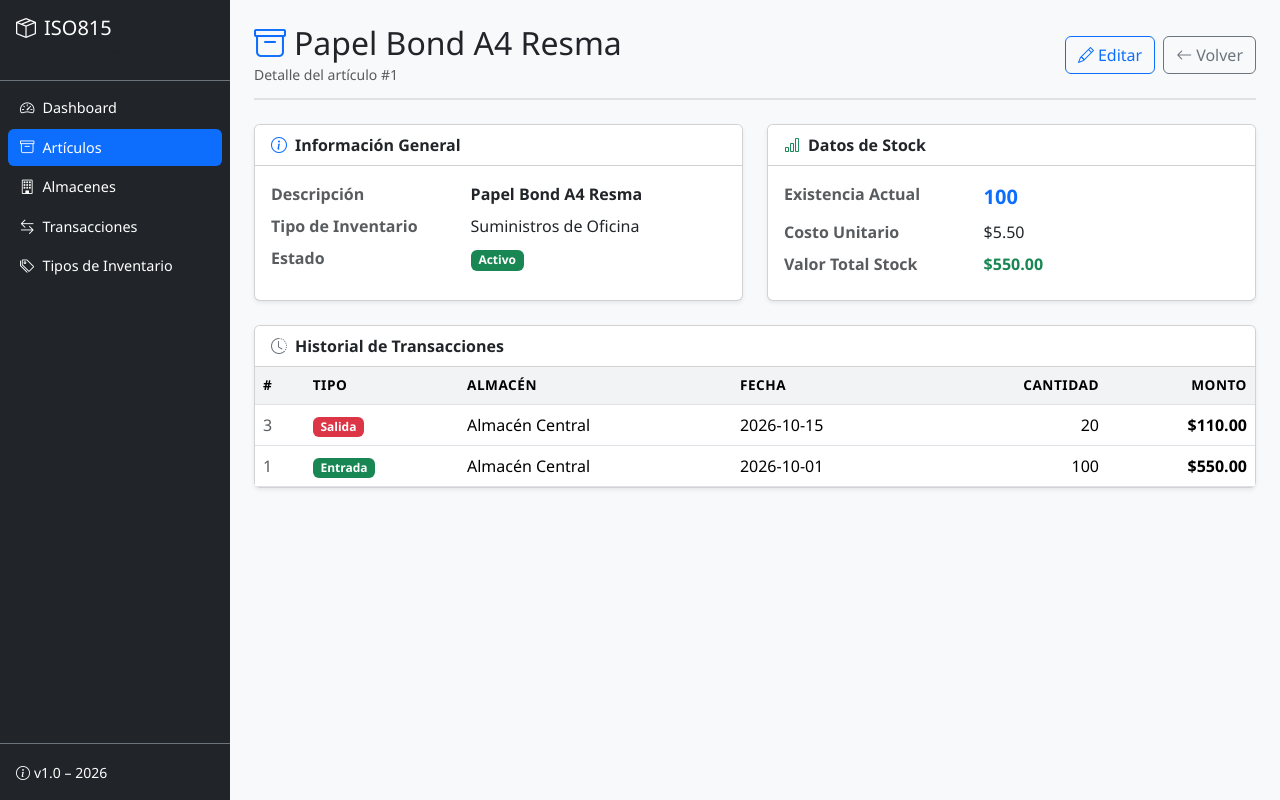
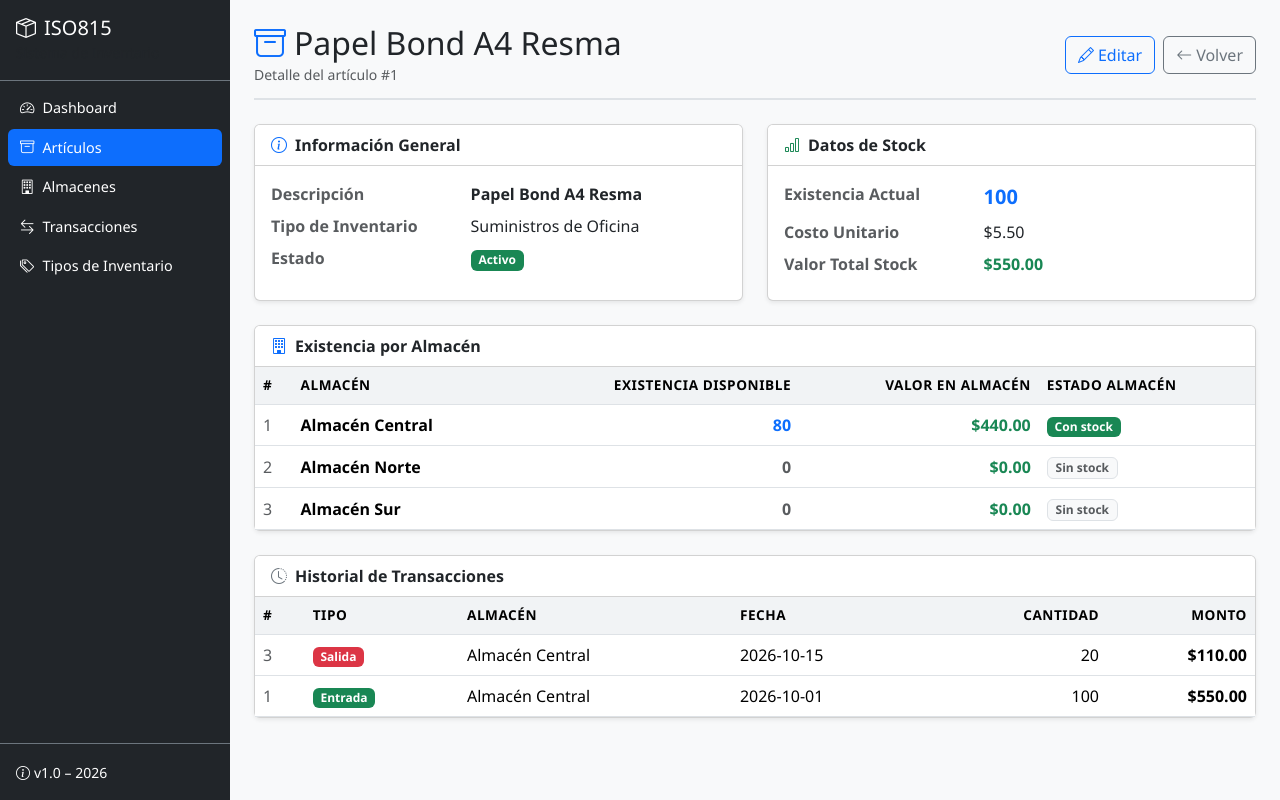
Before and after one commit to Eithandls/ISO815-Parcial, a Flask app: page /articulos/1/ver in a window 1280 px wide. Run offline with Flask 3, Linux system fonts and the light colour scheme; data comes from the database, SQL or seed files in the repository.

Commit message:
feat: ordenar articulos por ID ascendente y mostrar existencia por almacen en vista detalle

```diff
--- a/app.py
+++ b/app.py
@@ -146,7 +146,7 @@ def articulos_index():
         SELECT a.*, t.descripcion AS tipo_descripcion
         FROM articulos a
         JOIN tipos_inventario t ON t.id = a.id_tipo_inventario
-        ORDER BY a.descripcion ASC
+        ORDER BY a.id ASC
     """).fetchall()
     return render_template('articulos/index.html', articulos=articulos)
 
@@ -219,24 +219,7 @@ def articulos_editar(id):
 
 @app.route('/articulos/<int:id>/editar/ver', methods=['GET'])
 def articulos_ver(id):
-    db = get_db()
-    articulo = db.execute("""
-        SELECT a.*, t.descripcion AS tipo_descripcion
-        FROM articulos a
-        JOIN tipos_inventario t ON t.id = a.id_tipo_inventario
-        WHERE a.id=?
-    """, (id,)).fetchone()
-    if articulo is None:
-        flash('Artículo no encontrado.', 'danger')
-        return redirect(url_for('articulos_index'))
-    transacciones = db.execute("""
-        SELECT t.*, al.descripcion AS almacen
-        FROM transacciones t
-        LEFT JOIN almacenes al ON al.id = t.id_almacen
-        WHERE t.id_articulo = ?
-        ORDER BY t.id DESC
-    """, (id,)).fetchall()
-    return render_template('articulos/ver.html', articulo=articulo, transacciones=transacciones)
+    return articulos_detalle(id)
 
 
 @app.route('/articulos/<int:id>/ver', methods=['GET'])
@@ -251,6 +234,30 @@ def articulos_detalle(id):
     if articulo is None:
         flash('Artículo no encontrado.', 'danger')
         return redirect(url_for('articulos_index'))
+
+    # Existencia por almacén
+    query_almacenes = """
+        SELECT al.id, al.descripcion,
+               COALESCE(SUM(CASE
+                   WHEN t.tipo = 'Entrada' THEN t.cantidad
+                   WHEN t.tipo = 'Salida' THEN -t.cantidad
+                   WHEN t.tipo = 'Ajuste' THEN t.cantidad
+                   ELSE 0 END), 0) AS stock
+        FROM almacenes al
+        LEFT JOIN transacciones t ON t.id_almacen = al.id AND t.id_articulo = ?
+        GROUP BY al.id, al.descripcion
+        ORDER BY al.id ASC
+    """
+    filas_almacenes = db.execute(query_almacenes, (id,)).fetchall()
+    almacenes_stock = [dict(r) for r in filas_almacenes]
+
+    # Si no tiene transacciones registradas, asignar existencia al primer almacén
+    conteo_transacciones = db.execute(
+        "SELECT COUNT(*) FROM transacciones WHERE id_articulo = ?", (id,)
+    ).fetchone()[0]
+    if conteo_transacciones == 0 and almacenes_stock:
+        almacenes_stock[0]['stock'] = articulo['existencia']
+
     transacciones = db.execute("""
         SELECT t.*, al.descripcion AS almacen
         FROM transacciones t
@@ -258,7 +265,13 @@ def articulos_detalle(id):
         WHERE t.id_articulo = ?
         ORDER BY t.id DESC
     """, (id,)).fetchall()
-    return render_template('articulos/ver.html', articulo=articulo, transacciones=transacciones)
+
+    return render_template(
+        'articulos/ver.html',
+        articulo=articulo,
+        almacenes_stock=almacenes_stock,
+        transacciones=transacciones
+    )
 
 
 @app.route('/articulos/<int:id>/eliminar', methods=['POST'])
--- a/templates/articulos/ver.html
+++ b/templates/articulos/ver.html
@@ -66,6 +66,55 @@
     </div>
 </div>
 
+<!-- Disponibilidad por almacén -->
+<div class="card shadow-sm mb-4">
+    <div class="card-header bg-white fw-semibold">
+        <i class="bi bi-building me-2 text-primary"></i>Existencia por Almacén
+    </div>
+    <div class="card-body p-0">
+        {% if almacenes_stock %}
+        <div class="table-responsive">
+            <table class="table table-hover mb-0">
+                <thead>
+                    <tr>
+                        <th>#</th>
+                        <th>Almacén</th>
+                        <th class="text-end">Existencia Disponible</th>
+                        <th class="text-end">Valor en Almacén</th>
+                        <th>Estado Almacén</th>
+                    </tr>
+                </thead>
+                <tbody>
+                    {% for alm in almacenes_stock %}
+                    <tr>
+                        <td class="text-muted">{{ alm.id }}</td>
+                        <td class="fw-semibold">{{ alm.descripcion }}</td>
+                        <td class="text-end fw-bold {% if alm.stock > 0 %}text-primary{% else %}text-muted{% endif %}">
+                            {{ alm.stock|formato_cantidad }}
+                        </td>
+                        <td class="text-end text-success fw-semibold">
+                            ${{ '%.2f'|format(alm.stock * articulo.costo_unitario) }}
+                        </td>
+                        <td>
+                            {% if alm.stock > 0 %}
+                                <span class="badge bg-success">Con stock</span>
+                            {% else %}
+                                <span class="badge bg-light text-muted border">Sin stock</span>
+                            {% endif %}
+                        </td>
+                    </tr>
+                    {% endfor %}
+                </tbody>
+            </table>
+        </div>
+        {% else %}
+        <div class="text-center py-3 text-muted">
+            No hay almacenes registrados en el sistema.
+        </div>
+        {% endif %}
+    </div>
+</div>
+
 <!-- Historial de transacciones del artículo -->
 <div class="card shadow-sm">
     <div class="card-header bg-white fw-semibold">
```
